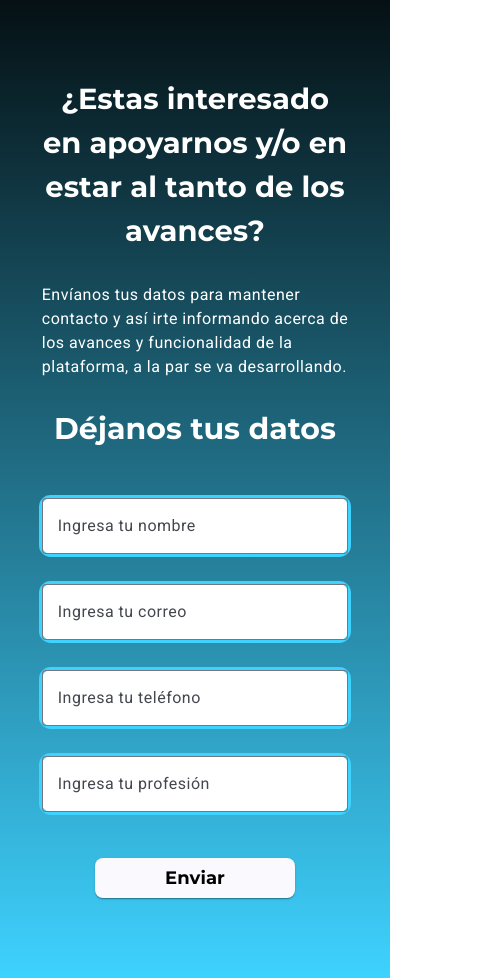
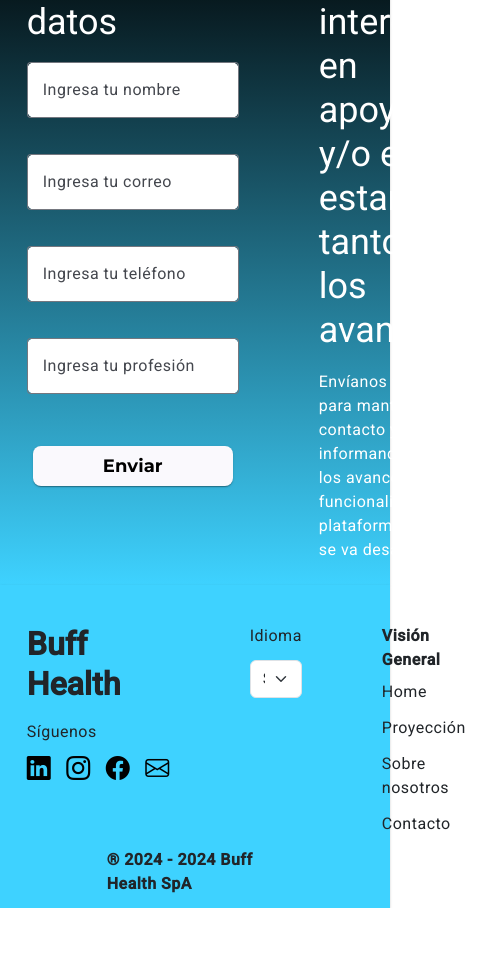
Before and after one commit to hansNeckel/buff-landing, an Angular app: page / in a window 390 px wide. Shown: the part 3042-4020 px from the top of the page, 488 px wide, since content can reach past the window. After the commit the page ends 3950 px from the top, so only its background shows below. Built offline with nearby package versions, Linux system fonts and the light colour scheme.

Commit message:
Revert "merge task/BA-0010-cambios-contact"
This reverts commit 98f935f695129a8fddae78dbe3757a42afdbbe2b.

```diff
--- a/src/app/shared/components/contact/contact.component.html
+++ b/src/app/shared/components/contact/contact.component.html
@@ -1,21 +1,10 @@
-<mat-card class="headliner-main">
-  <div class="contact-container">
-    <div id="contacto" class="row">
-      <form
-        class="col-sm-6 section-1"
-        [formGroup]="contactForm"
-        (ngSubmit)="onSubmit()"
-      >
-        <h3 style="color: #fff">Déjanos tus datos</h3>
-
-        <div class="flex-container">
-
-          <mat-form-field appearance="outline" class="input">
-            <input
-              matInput
-              placeholder="Ingresa tu nombre"
-              formControlName="name"
-            />
+<mat-card class="headliner-main" style="padding-bottom: 3%; padding-top: 10%;">
+  <div style="display: flex; justify-content: space-between; padding-left: 3%; padding-right: 3%; gap: 80px;">
+    <div id="contacto">
+      <h3 style="color: #fff;">Déjanos tus datos</h3>
+      <form [formGroup]="contactForm" (ngSubmit)="onSubmit()">
+        <mat-form-field appearance="outline" style="width: 100%; margin-bottom: 1rem;">
+          <input matInput placeholder="Ingresa tu nombre" formControlName="name">
           <mat-error *ngIf="contactForm.get('name')?.hasError('required')">
             El nombre es obligatorio.
           </mat-error>
@@ -24,13 +13,8 @@
           </mat-error>
         </mat-form-field>
 
-          <mat-form-field appearance="outline" class="input">
-            <input
-              matInput
-              placeholder="Ingresa tu correo"
-              type="email"
-              formControlName="email"
-            />
+        <mat-form-field appearance="outline" style="width: 100%; margin-bottom: 1rem;">
+          <input matInput placeholder="Ingresa tu correo" type="email" formControlName="email">
           <mat-error *ngIf="contactForm.get('email')?.hasError('required')">
             El correo es obligatorio.
           </mat-error>
@@ -39,13 +23,8 @@
           </mat-error>
         </mat-form-field>
 
-          <mat-form-field appearance="outline" class="input">
-            <input
-              matInput
-              placeholder="Ingresa tu teléfono"
-              type="tel"
-              formControlName="phone"
-            />
+        <mat-form-field appearance="outline" style="width: 100%; margin-bottom: 1rem;">
+          <input matInput placeholder="Ingresa tu teléfono" type="tel" formControlName="phone">
           <mat-error *ngIf="contactForm.get('phone')?.hasError('required')">
             El teléfono es obligatorio.
           </mat-error>
@@ -54,42 +33,21 @@
           </mat-error>
         </mat-form-field>
 
-          <mat-form-field appearance="outline" class="input">
-            <input
-              matInput
-              placeholder="Ingresa tu profesión"
-              formControlName="profession"
-            />
-            <mat-error
-              *ngIf="contactForm.get('profession')?.hasError('required')"
-            >
+        <mat-form-field appearance="outline" style="width: 100%; margin-bottom: 1rem;">
+          <input matInput placeholder="Ingresa tu profesión" formControlName="profession">
+          <mat-error *ngIf="contactForm.get('profession')?.hasError('required')">
             La profesión es obligatoria.
           </mat-error>
         </mat-form-field>
 
-          <div style="display: flex; justify-content: center; margin-top: 1rem">
-            <button
-              mat-raised-button
-              color="primary"
-              class="btn-enviar"
-              type="submit"
-            >
-              Enviar
-            </button>
-          </div>
+        <div style="display: flex; justify-content: center; margin-top: 1rem;">
+          <button mat-raised-button color="primary" class="btn-enviar" type="submit">Enviar</button>
         </div>
       </form>
-      <div class="text-container col-sm-6 section-2">
-        <h3 style="color: #fff">
-          ¿Estas interesado en apoyarnos y/o en estar al tanto de los avances?
-        </h3>
-        <p style="color: #fff">
-          Envíanos tus datos para mantener contacto y así irte informando acerca
-          de los avances y funcionalidad de la plataforma, a la par se va
-          desarrollando.
-        </p>
     </div>
-
+    <div>
+      <h3 style="color: #fff;">¿Estas interesado en apoyarnos y/o en estar al tanto de los avances?</h3>
+      <p style="color: #fff;">Envíanos tus datos para mantener contacto y así irte informando acerca de los avances y funcionalidad de la plataforma, a la par se va desarrollando.</p>
     </div>
   </div>
 </mat-card>
--- a/src/app/shared/components/contact/contact.component.scss
+++ b/src/app/shared/components/contact/contact.component.scss
@@ -1,119 +1,19 @@
 .headliner-main {
     border-radius: 0px;
-  padding: 10rem 2rem 5rem 2rem;
-  background: linear-gradient(to bottom, black, #3ed2ff);
-  display: flex;
-  flex-direction: row;
-  flex-wrap: wrap;
-  justify-content: center;
+    padding: 1rem;
+    background: linear-gradient(to bottom, black, #3ED2FF);
 }
 
-::ng-deep .mat-mdc-text-field-wrapper {
-  background-color: #fff;
-  border-radius: 8.71px !important;
-
-  //border: 2.18px solid rgba(62, 210, 255, 1);
-  box-shadow: 0 0 0 3px rgba(62, 210, 255, 1);
-}
-
-
-::ng-deep .mdc-notched-outline {
-    border:none;
-}
-/* ::ng-deep .mdc-text-field {
-  border-radius: 8.71px !important;
-} */
-
-::ng-deep .mat-mdc-text-field-wrapper {
-  border-radius: 8.71px !important;
-}
-
-::ng-deep .mdc-text-field--outlined {
-    border:none;
-}
-
-.input {
-  width: 100%;
-  max-width: 30rem;
-  //margin-bottom: 1rem;
-
-  //flex: 1 0 30 rem;
-}
-
-.flex-container {
-  padding-top: 5rem;
-  display: flex;
-  gap: 40px;
-  flex-direction: column;
-  flex-wrap: wrap;
-  align-content: space-between;
-  align-items: center;
-}
-
-.btn-enviar {
+.btn-enviar{
     width: 200px;
     border-radius: 8px;
     color: black !important;
     background-color: #fff;
     font-size: 18px !important;
-  font-family: "Montserrat";
-  align-self: center;
-  //flex: 1 0 15rem
+    font-family: 'Montserrat';
 }
 
-.button-container {
-  display: flex;
+::ng-deep .mat-mdc-text-field-wrapper{
+    background-color: #fff;
+    border-radius: 8px !important;
 }
-
-.text-container {
-}
-
-.contact-container {
-  display: flex;
-  justify-content: space-between;
-  padding-left: 3%;
-  padding-right: 3%;
-  //gap: 80px;
-}
-
-@media (max-width: 768px) {
-  .contact-container {
-    display: flex;
-    justify-content: space-between;
-    padding-left: 3%;
-    padding-right: 3%;
-    //gap: 12px;
-  }
-  .flex-container {
-    padding-top: 0rem;
-    gap: 10px;
-  }
-
-  .contact-container {
-    .row {
-      flex-direction: column-reverse;
-      .section-1 {
-        h3 {
-          padding: 1rem 0rem 2rem 0rem;
-          font-family: "Montserrat";
-          text-align: center;
-          font-size: 30px;
-        }
-      }
-      .section-2 {
-        h3 {
-          text-align: center;
-          font-size: 29px;
-          font-family: "Montserrat";
-          padding-bottom: 1rem;
-        }
-      }
-    }
-  }
-  .button-container {
-    padding-top: 1rem;
-  }
-
-  .text-container {
-  }
-}
--- a/src/app/shared/components/layout/layout.component.html
+++ b/src/app/shared/components/layout/layout.component.html
@@ -17,6 +17,6 @@
     <app-contact></app-contact>
 </div>
 
-<!-- <div class="col-sm-12">
+<div class="col-sm-12">
     <app-footer></app-footer>
-</div> -->
+</div>
```
Lines whose indentation alone changed are shown as unchanged.
